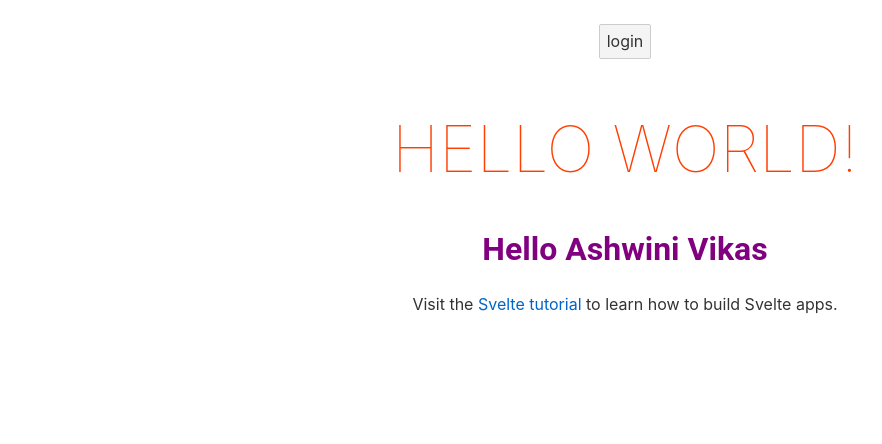
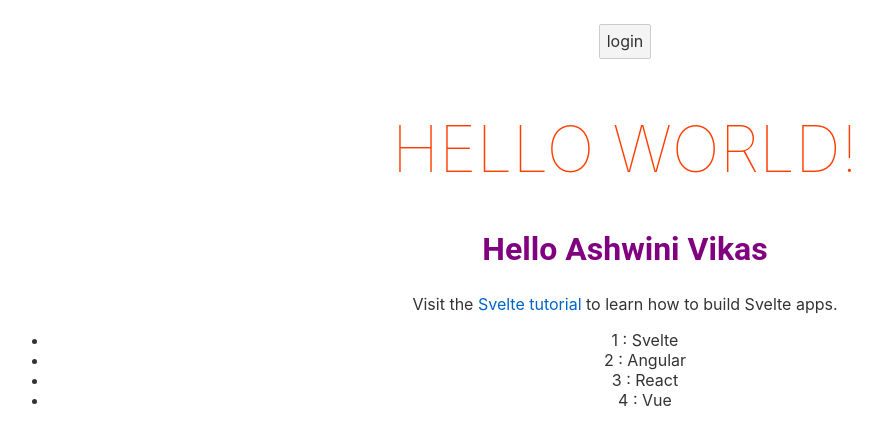
Before and after one commit to jatasya/svelte_tutorials, a Svelte app: page / in a window 1280 px wide. Shown: the top 444 px of the page, without its empty margins (15-897 px from the left). Built offline with nearby package versions, Linux system fonts and the light colour scheme.

Commit message:
each loop svelte

```diff
--- a/src/App.svelte
+++ b/src/App.svelte
@@ -1,6 +1,7 @@
 <script>
   import Greeting from "./Greeting.svelte";
   import LoginButton from "./LoginButton.svelte";
+  import FrameWorksList from "./FrameWorksList.svelte";
   export let name;
 </script>
 
@@ -35,4 +36,5 @@
     <a href="https://svelte.dev/tutorial">Svelte tutorial</a>
     to learn how to build Svelte apps.
   </p>
+  <FrameWorksList />
 </main>
--- /dev/null
+++ b/src/FrameWorksList.svelte
@@ -0,0 +1,14 @@
+<script>
+  let frameworks = [
+    { id: 1, name: "Svelte" },
+    { id: 2, name: "Angular" },
+    { id: 3, name: "React" },
+    { id: 4, name: "Vue" }
+  ];
+</script>
+
+<ul>
+  {#each frameworks as { id, name }}
+    <li>{id} : {name}</li>
+  {/each}
+</ul>
```
Also changed, not shown: 1 other file (tests, documents, lock files or other folders).
